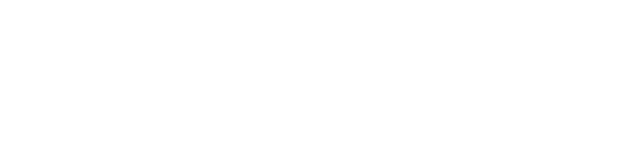
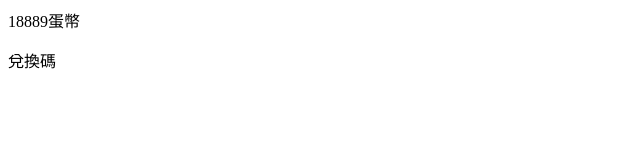
Before and after one commit to eggyfree/eggyfree.github.io, a plain HTML site: page index.html in a window 1280 px wide. Shown: the whole page, without its empty margins (0-640 px from the left). Drawn offline with Linux system fonts and the light colour scheme.

Commit message:
Update index.html

```diff
--- a/index.html
+++ b/index.html
@@ -1 +1,2 @@
-<a href="eggyfree.github.io"抽蛋幣</a>
+<p>18889蛋幣</p>
+<p>兌換碼</p>
```
